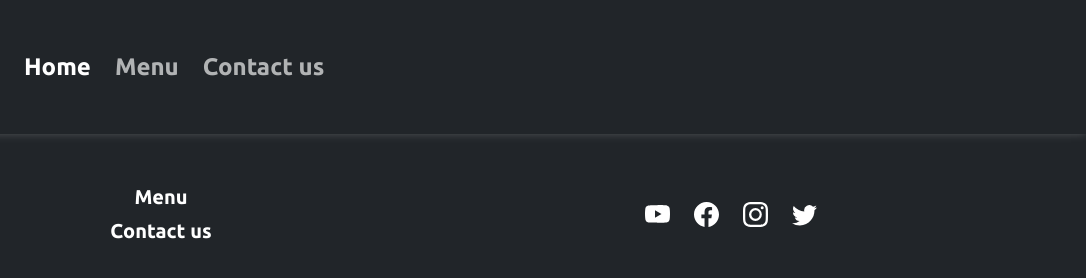
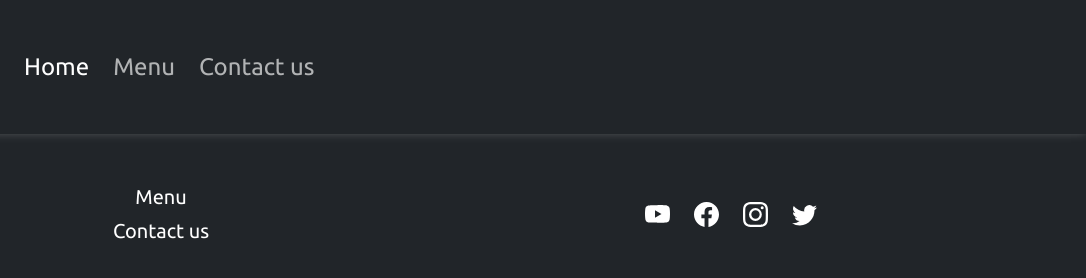
Before and after one commit to Edkiri/restaurnat, a plain HTML site: page index.html in a window 1280 px wide. Shown: the full height of the page, 194-1280 px from the left. Drawn offline with nearby package versions, Linux system fonts and the light colour scheme.

Commit message:
Add all ubuntu font-weights from google-fonts

```diff
--- a/index.html
+++ b/index.html
@@ -12,7 +12,7 @@
   >
   <link rel="preconnect" href="https://fonts.googleapis.com">
   <link rel="preconnect" href="https://fonts.gstatic.com" crossorigin>
-  <link href="https://fonts.googleapis.com/css2?family=Ubuntu:wght@700&display=swap" rel="stylesheet">
+  <link href="https://fonts.googleapis.com/css2?family=Ubuntu:wght@300;400;500;700&display=swap" rel="stylesheet">
   <link rel="stylesheet" href="./css/main.css">
 </head>
 <body data-bs-theme="dark">
```
Also changed, not shown: pages/contact.html (+1 -1 lines), pages/menu.html (+1 -1 lines).
